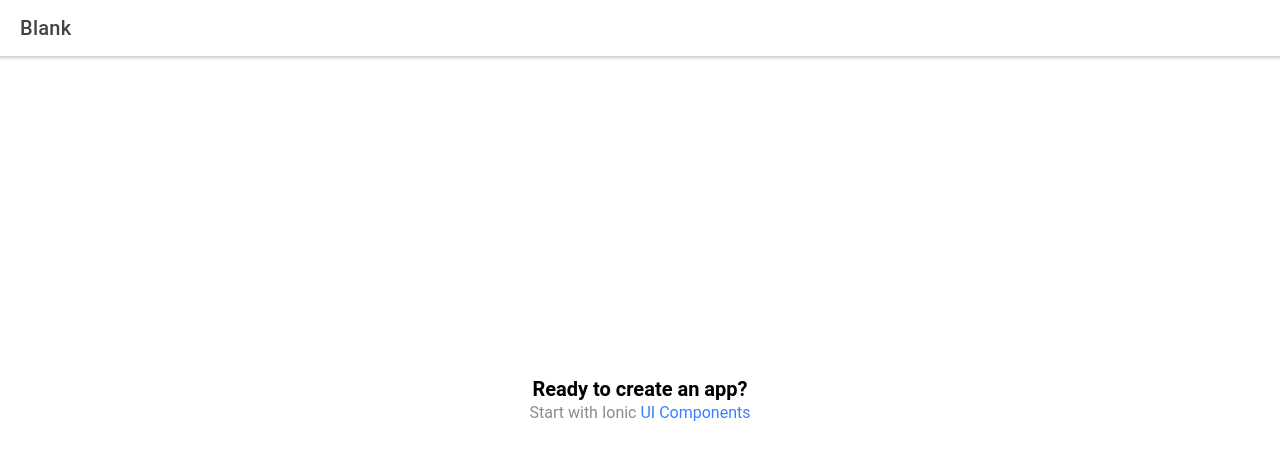
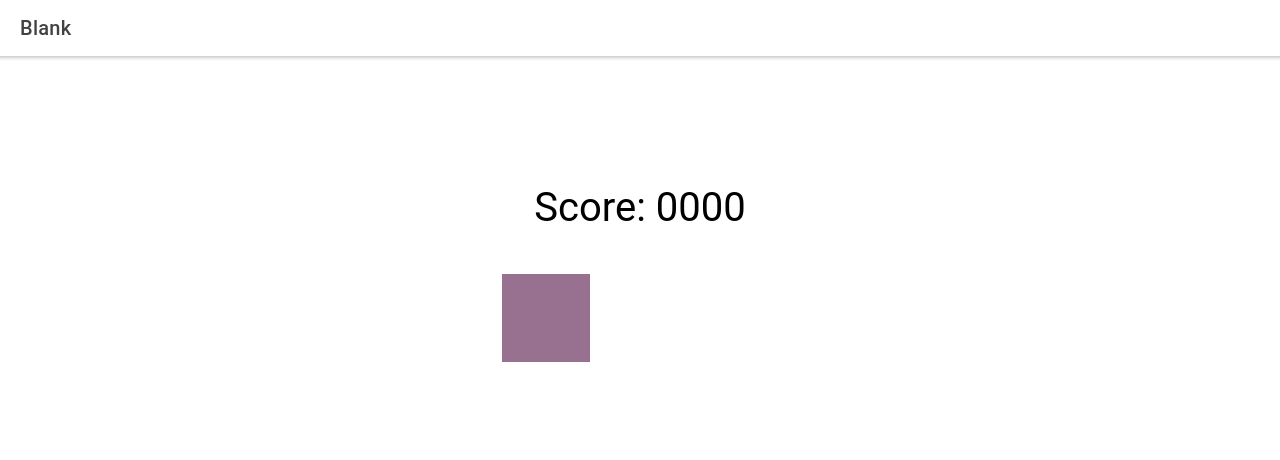
Before and after one commit to downs990/first_ionic_project, a React (Create React App) app: page /home in a window 1280 px wide. Shown: the top 460 px of the page. Built offline with nearby package versions, Linux system fonts and the light colour scheme.

Commit message:
adding custom components

```diff
--- a/src/App.tsx
+++ b/src/App.tsx
@@ -24,6 +24,7 @@ import './theme/variables.css';
 
 setupIonicReact();
 
+
 const App: React.FC = () => (
   <IonApp>
     <IonReactRouter>
--- /dev/null
+++ b/src/components/Square.css
@@ -0,0 +1,21 @@
+.board{
+    text-align: center;
+    /* margin-top: 2%; */
+}
+
+.square {
+    background: #000;
+    border: 1px solid #fff;
+    width: 90px;
+    height: 90px;
+    margin:2px;
+
+  }
+
+  .square:focus {
+    outline: none;
+  }
+
+  .kbd-navigation .square:focus {
+    background: #ddd;
+  }
--- /dev/null
+++ b/src/components/Square.tsx
@@ -0,0 +1,19 @@
+import { Color } from '@ionic/core';
+import './Square.css';
+
+interface SquareProps {
+    color: any,
+    // onClick: any
+}
+
+const Square: React.FC<SquareProps> = ({color}) => {
+  return (
+
+    <button className="square" style={{background:color}}>
+
+    </button>
+
+  );
+};
+
+export default Square;
--- a/src/index.tsx
+++ b/src/index.tsx
@@ -6,9 +6,12 @@ import reportWebVitals from './reportWebVitals';
 
 const container = document.getElementById('root');
 const root = createRoot(container!);
+
+
+
 root.render(
   <React.StrictMode>
-    <App />
+    <App/>
   </React.StrictMode>
 );
 
--- a/src/pages/Home.tsx
+++ b/src/pages/Home.tsx
@@ -1,5 +1,6 @@
 import { IonContent, IonHeader, IonPage, IonTitle, IonToolbar } from '@ionic/react';
 import ExploreContainer from '../components/ExploreContainer';
+import Square from '../components/Square';
 import './Home.css';
 
 const Home: React.FC = () => {
@@ -16,7 +17,41 @@ const Home: React.FC = () => {
             <IonTitle size="large">Blank</IonTitle>
           </IonToolbar>
         </IonHeader>
-        <ExploreContainer />
+
+        {/* TODO: Add a 3x3 grid of 9 square buttons with random colors
+
+            0. Convert Home into a non functional component and give it a state.
+            1. Add click logic and functionality.
+            2. Rebuild this in iOS and Android.
+
+        */}
+        {/* <ExploreContainer /> */}
+
+        <div className="score">
+          <p style={{fontSize:40, textAlign:'center', marginTop:'10%'}}>Score: 0000</p>
+        </div>
+
+
+        <div className="board">
+          <div>
+            {/* <Square onClick={()=>{this.handleClick(0)} }/> */}
+            <Square color={"#987090"}   />
+            <Square color={"#fff"}/>
+            <Square color={"#fff"} />
+          </div>
+          <div>
+            <Square color={"#fff"} />
+            <Square color={"#fff"} />
+            <Square color={"#fff"} />
+          </div>
+          <div>
+            <Square color={"#fff"} />
+            <Square color={"#fff"} />
+            <Square color={"#fff"} />
+          </div>
+        </div>
+
+
       </IonContent>
     </IonPage>
   );
```
